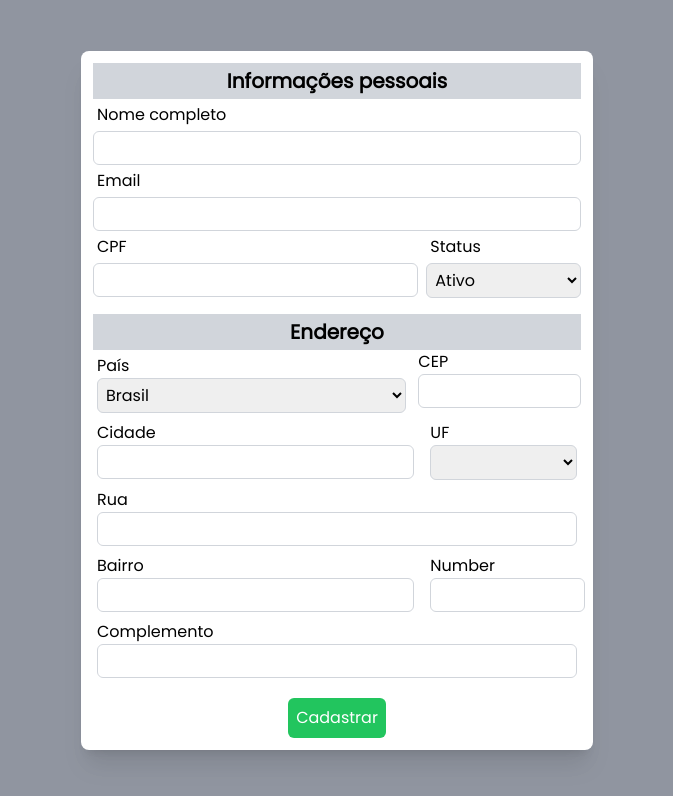
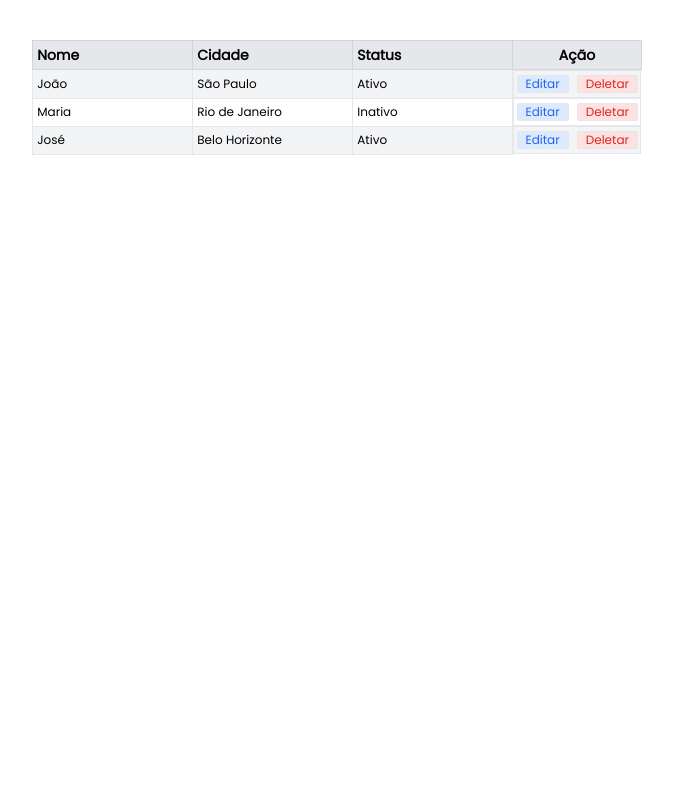
Before and after one commit to jeffersondrs/mobidata-test-frontend, a Next.js app: page / in a window 1280 px wide. Shown: the top 796 px of the page, without its empty margins (303-976 px from the left). Built offline with nearby package versions, Linux system fonts and the light colour scheme.

Commit message:
feat: list users

```diff
--- a/src/app/page.tsx
+++ b/src/app/page.tsx
@@ -1,18 +1,31 @@
 "use client";
-import { Modal, Form } from "@/components/";
+import { Modal, Form, Table } from "@/components/";
+
+type User = {
+  name: string;
+  city: string;
+  active: boolean;
+};
+
+const usersData: User[] = [
+  { name: 'João', city: 'São Paulo', active: true },
+  { name: 'Maria', city: 'Rio de Janeiro', active: false },
+  { name: 'José', city: 'Belo Horizonte', active: true },
+];
 
 export default function Home() {
   const isModalOpen = true;
   return (
     <main className="flex min-h-screen flex-col items-center justify-between p-10">
-      <Modal
+      {/* <Modal
         isOpen={isModalOpen}
         onClose={() => {
           console.log("Modal closed");
         }}
       >
         <Form />
-      </Modal>
+      </Modal> */}
+      <Table users={usersData} />
     </main>
   );
 }
--- a/src/components/Form/Button/Button.tsx
+++ b/src/components/Form/Button/Button.tsx
@@ -7,18 +7,22 @@ type ButtonProps = Readonly<{
   disabled?: boolean;
   onClick?: () => void;
   buttonType?: "button" | "submit" | "update" | "delete";
+  styles?: string;
 }>;
 
-const Button = ({ children, onClick, disabled, buttonType = "button" }: ButtonProps) => {
-  let buttonClass = "bg-blue-500 text-white p-2 rounded-md hover:bg-blue-700";
+const Button = ({ children, onClick, disabled, buttonType = "button", styles }: ButtonProps) => {
+  let buttonClass = "bg-blue-500 text-white px-2 rounded-md hover:bg-blue-700";
 
   if (buttonType === "submit") {
-    buttonClass = "bg-green-500 text-white p-2 rounded-md hover:bg-green-700";
+    buttonClass = "bg-green-500 text-white px-2 rounded-md hover:bg-green-700";
   } else if (buttonType === "update") {
-    buttonClass = "bg-yellow-500 text-white p-2 rounded-md hover:bg-yellow-700";
+    buttonClass = "bg-yellow-500 text-white px-2 rounded-md hover:bg-yellow-700";
   } else if (buttonType === "delete") {
-    buttonClass = "bg-red-500 text-white p-2 rounded-md hover:bg-red-700";
+    buttonClass = "bg-red-500 text-white px-2 rounded-md hover:bg-red-700";
+  } else if (buttonType === "button") {
+    buttonClass = styles || buttonClass;
   }
+
 
   return (
     <button
@@ -26,6 +30,7 @@ const Button = ({ children, onClick, disabled, buttonType = "button" }: ButtonPr
       disabled={disabled}
       className={`${buttonClass} ${disabled && "cursor-not-allowed"}
         transition duration-200 ease-in-out
+        ${styles}
       `}
     >
       {children}
--- /dev/null
+++ b/src/components/Table/Table.tsx
@@ -0,0 +1,73 @@
+import React from "react";
+import { Button } from "../Form/Button/Button";
+import { CheckCircle, CheckSquare, Edit, Trash } from "lucide-react";
+
+type User = {
+  name: string;
+  city: string;
+  active: boolean;
+};
+
+type UserListProps = {
+  users: User[];
+};
+
+const Table = ({ users }: UserListProps) => {
+  return (
+    <table>
+      <thead>
+        <tr className="p-2 w-full bg-gray-200">
+          <th className="w-40 text-start border-gray-300 border p-1 text-sm">
+            Nome
+          </th>
+          <th className="w-40 text-start border-gray-300 border p-1 text-sm">
+            Cidade
+          </th>
+          <th className="w-40 text-start border-gray-300 border p-1 text-sm">
+            Status
+          </th>
+          <th className="w-28 text-center border-gray-300 border p-1 text-sm">
+            Ação
+          </th>
+        </tr>
+      </thead>
+      <tbody>
+        {users.map((user, index) => (
+          <tr
+            key={index}
+            className={`
+          ${index % 2 === 0 ? "bg-gray-100" : "bg-white"}
+
+          `}
+          >
+            <td className="w-40 text-start border p-1 text-xs">{user.name}</td>
+            <td className="w-40 text-start border p-1 text-xs">{user.city}</td>
+            <td className="w-40 text-start border p-1 text-xs">
+              {user.active ? "Ativo" : "Inativo"}
+            </td>
+            <td className="w-32 text-center border p-1 flex flex-row justify-center items-center h-full">
+              <div className="flex lex-row gap-2">
+                <Button
+                  buttonType="button"
+                  styles="text-blue-600 text-xs rounded-sm hover:text-blue-600 border px-2 bg-blue-100 hover:bg-blue-300"
+                  onClick={() => console.log("Editando")}
+                >
+                  Editar
+                </Button>
+                <Button
+                  buttonType="button"
+                  styles="text-red-600 text-xs rounded-sm hover:text-red-600 border px-2 bg-red-100 hover:bg-red-300"
+                  onClick={() => console.log("Deletando")}
+                >
+                  Deletar
+                </Button>
+              </div>
+            </td>
+          </tr>
+        ))}
+      </tbody>
+    </table>
+  );
+};
+
+export { Table };
--- a/src/components/index.tsx
+++ b/src/components/index.tsx
@@ -1,5 +1,6 @@
 import { Button } from "./Form/Button/Button";
 import { Form } from "./Form/Form";
 import { Modal } from "./Modal/Modal";
+import { Table } from "./Table/Table";
 
-export { Button, Form, Modal };
+export { Button, Form, Modal, Table };
```
